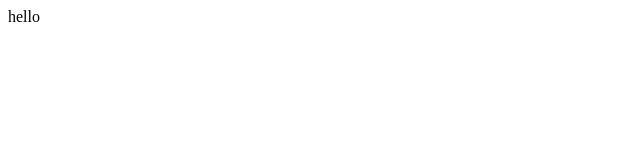
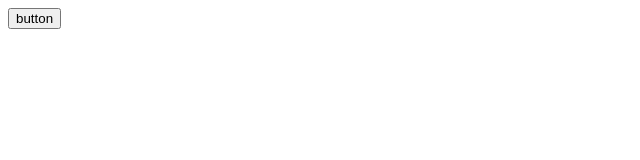
Before and after one commit to alitaso345/hooks-suburi, a React (Create React App) app: page / in a window 1280 px wide. Shown: the top 160 px of the page, without its empty margins (0-640 px from the left). Built offline with nearby package versions, Linux system fonts and the light colour scheme.

Commit message:
add button

```diff
--- /dev/null
+++ b/src/components/index.tsx
@@ -0,0 +1,22 @@
+import * as React from 'react'
+import RippleButton from './rippleButton'
+
+type Props = { className?: string }
+
+const View: React.FC<Props> = props => (
+  <div className={props.className}>
+    <RippleButton
+      width={'180px'}
+      height={'64px'}
+      borderRadius={'10px'}
+      backgroundColor={'#7089b9'}
+      effectSize={200}
+    >
+      <span className="children">
+        UPLOAD
+      </span>
+    </RippleButton>
+  </div>
+)
+
+export default View
--- /dev/null
+++ b/src/components/rippleButton.tsx
@@ -0,0 +1,15 @@
+import * as React from 'react'
+type Props = {
+  width: string
+  height: string
+  borderRadius?: string
+  backgroundColor?: string
+  effectSize: number
+}
+
+const View: React.FC<Props> = props => {
+  return (
+    <button>button</button>
+  )
+}
+export default View
--- a/src/index.tsx
+++ b/src/index.tsx
@@ -1,10 +1,5 @@
 import React from 'react'
 import ReactDOM from 'react-dom'
+import Root from './components/index'
 
-function App () {
-  return (
-    <div>hello</div>
-  )
-}
-
-ReactDOM.render(<App />, document.getElementById('root'))
+ReactDOM.render(<Root />, document.getElementById('root'))
```
